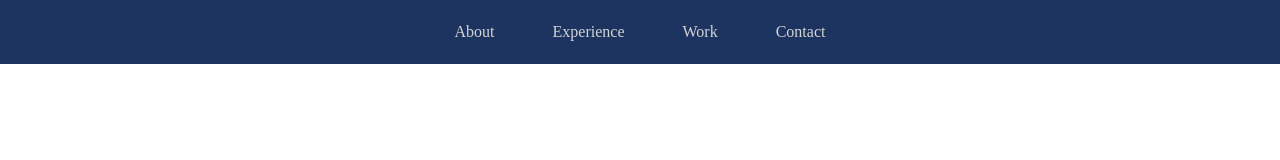
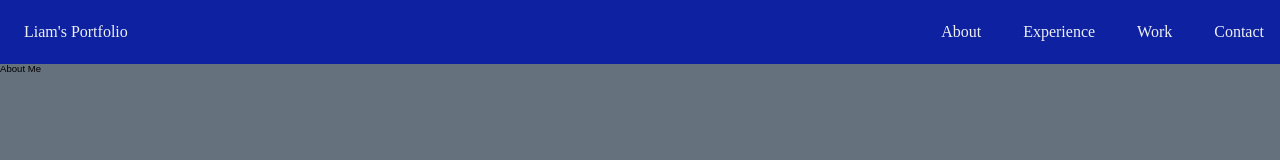
Before and after one commit to Coderinsightmaven/liams-portfolio-v1, a plain HTML site: page index.html in a window 1280 px wide. Drawn offline with Linux system fonts and the light colour scheme; a web font is replaced by a local one.

Commit message:
added navbar, colors, and font from google fonts.

```diff
--- a/assets/css/styles.css
+++ b/assets/css/styles.css
@@ -5,34 +5,49 @@
 
 header {
   display: flex;
-  justify-content: space-around;
+  justify-content: space-between;
   align-items: center;
-  background-color: rgba(29, 52, 97, 1);
-}
-
-header img {
-  padding: 0.5rem;
-  height: 3rem;
-  width: 3rem;
+  background-color: rgba(13, 33, 161, 1);
+  color: rgba(238, 240, 242, 1);
 }
 
 header nav ul {
   display: inline-flex;
   list-style: none;
   gap: 10px;
+  color: rgba(238, 240, 242, 1);
 }
 
 .hover:hover {
   font-size: 2.5rem;
 }
 
-header nav li {
-  padding: 1.5rem;
-  color: lightgray;
+li {
+  padding: 1rem;
   text-decoration: none;
 }
 
 a {
   text-decoration: none;
-  color: lightgray;
+  color: rgba(238, 240, 242, 1);
 }
+
+h1 {
+  padding: 1.5rem;
+  text-decoration: none;
+}
+
+body {
+  background-color: rgba(102, 113, 126, 1);
+}
+
+.about-me {
+  display: block;
+}
+
+/* Colors Used
+$black: rgba(0, 0, 0, 1);
+$saffron: rgba(238, 198, 67, 1);
+$antiflash-white: rgba(238, 240, 242, 1);
+$zaffre: rgba(13, 33, 161, 1);
+$paynes-gray: rgba(102, 113, 126, 1); */
--- a/index.html
+++ b/index.html
@@ -9,12 +9,13 @@
       href="https://fonts.googleapis.com/css2?family=Capriola&display=swap"
       rel="stylesheet"
     />
-    <title>Liam's Portfolio Website</title>
+    <title>Liam's Portfolio</title>
     <link rel="stylesheet" href="./assets/css/reset.css" />
     <link rel="stylesheet" href="./assets/css/styles.css" />
   </head>
 
   <header>
+    <h1><a href="#">Liam's Portfolio</a></h1>
     <nav>
       <ul>
         <li><a class="hover" href="#">About</a></li>
@@ -26,7 +27,10 @@
   </header>
   <body>
     <main>
-      <section></section>
+      <section class="about-me">
+        <h2>About Me</h2>
+        <p></p>
+      </section>
     </main>
   </body>
 </html>
```
